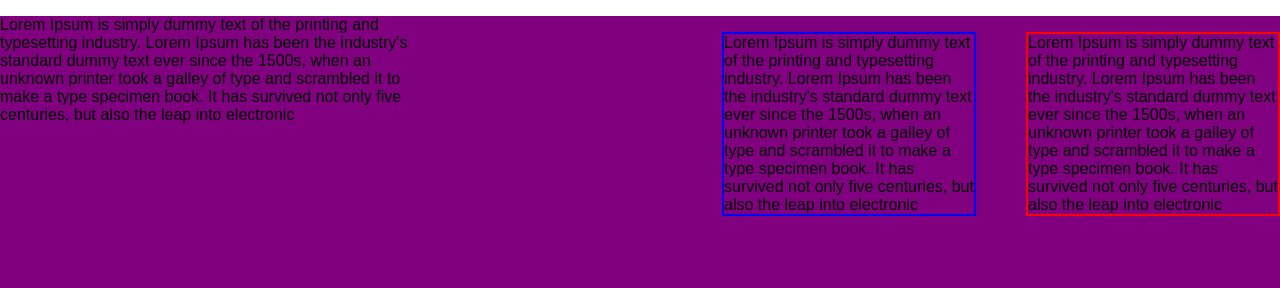
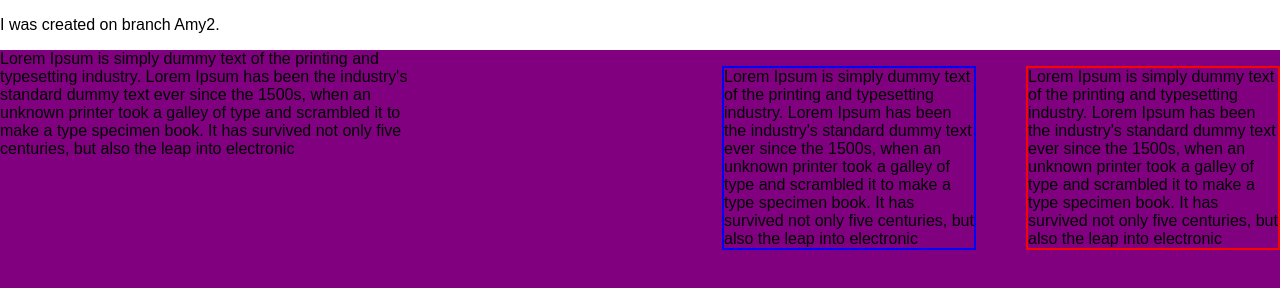
Before and after one commit to Nahumsmith/example-website, a plain HTML site: page example.html in a window 1280 px wide. Shown: the top 288 px of the page. Drawn offline with Linux system fonts and the light colour scheme.

Commit message:
Changed example.html

```diff
--- a/example.html
+++ b/example.html
@@ -6,6 +6,7 @@
     <title></title>
 </head>
 <body>
+    <p>I was created on branch Amy2.</p>
     <div>
         <p class="p1">Lorem Ipsum is simply dummy text of the printing and typesetting industry. Lorem Ipsum has been the industry's standard dummy text ever since the 1500s, when an unknown printer took a galley of type and scrambled it to make a type specimen book. It has survived not only five centuries, but also the leap into electronic </p>
         <p class="p2">Lorem Ipsum is simply dummy text of the printing and typesetting industry. Lorem Ipsum has been the industry's standard dummy text ever since the 1500s, when an unknown printer took a galley of type and scrambled it to make a type specimen book. It has survived not only five centuries, but also the leap into electronic </p>
```
